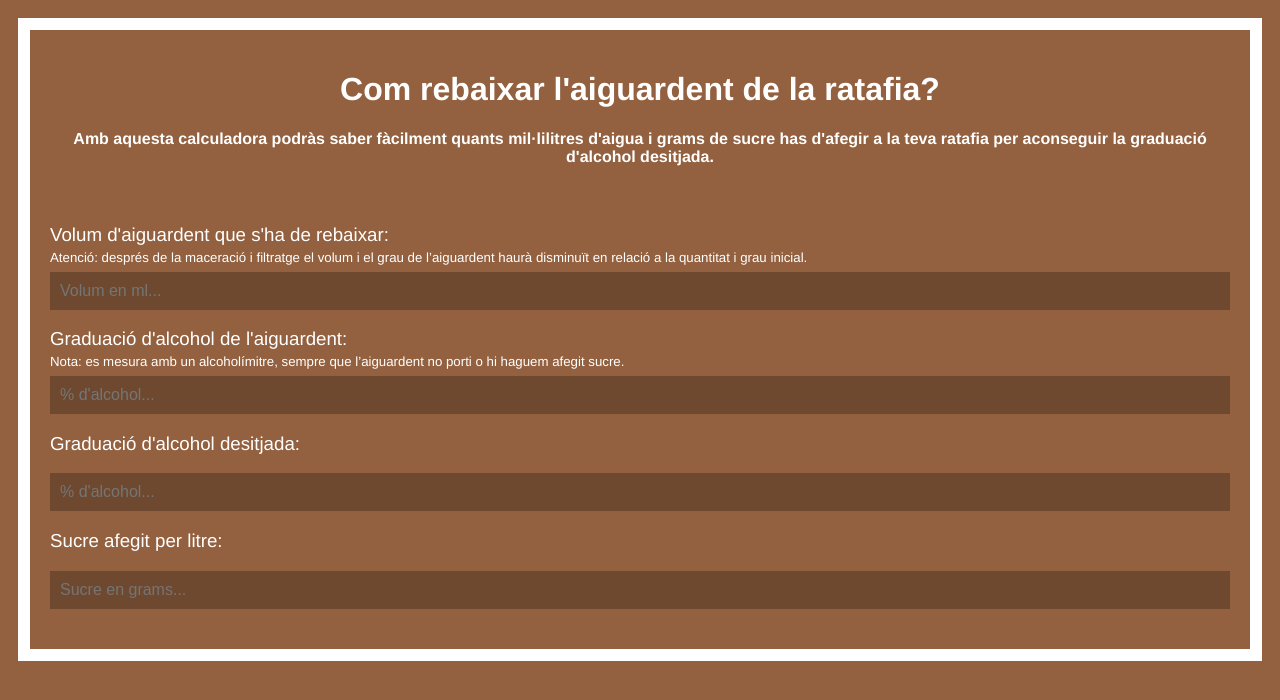
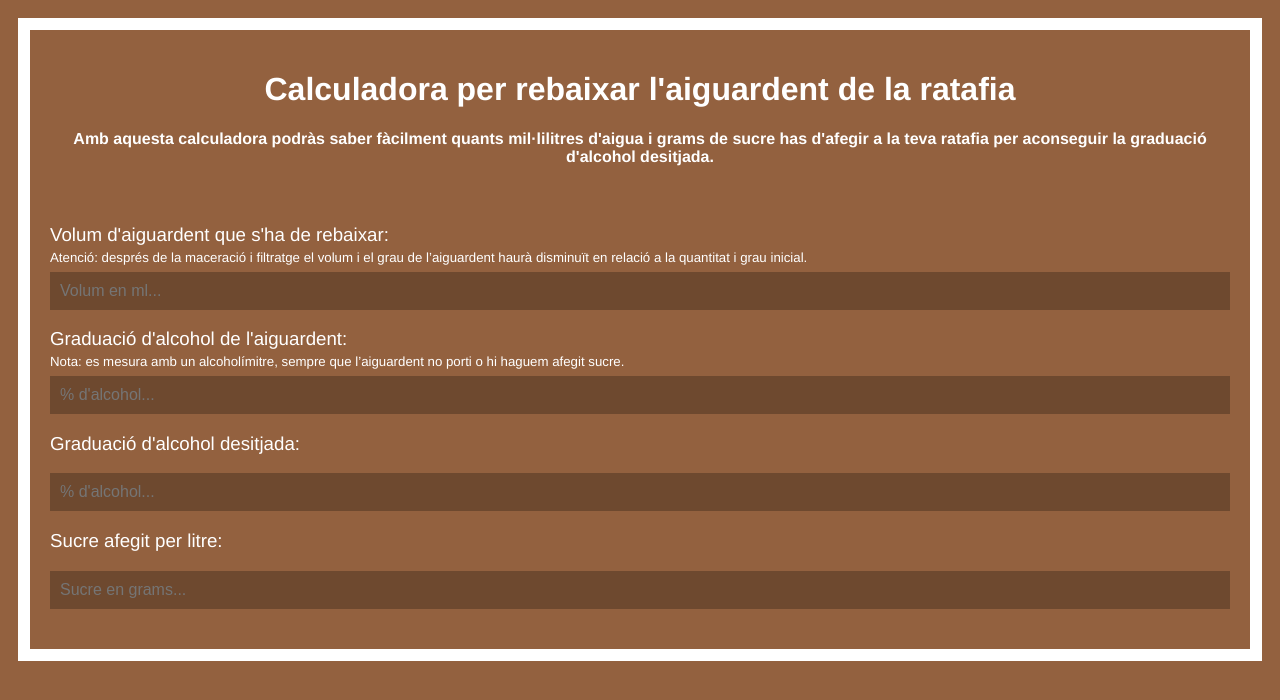
Before and after one commit to aniolpages/calculadora-rebaixar-aiguardent, a plain HTML site: page index.html in a window 1280 px wide. Drawn offline with Linux system fonts and the light colour scheme.

Commit message:
Update index.html

```diff
--- a/index.html
+++ b/index.html
@@ -81,7 +81,7 @@
 
 <body bgcolor="#93613F">
 	<div class="app_frame">
-	<h1>Com rebaixar l'aiguardent de la ratafia?</h1>
+	<h1>Calculadora per rebaixar l'aiguardent de la ratafia</h1>
 
 		<h4>Amb aquesta calculadora podràs saber fàcilment quants mil·lilitres d'aigua i grams de sucre has d'afegir a la teva ratafia per aconseguir la graduació d'alcohol desitjada.</h4>
 		<br>
```
